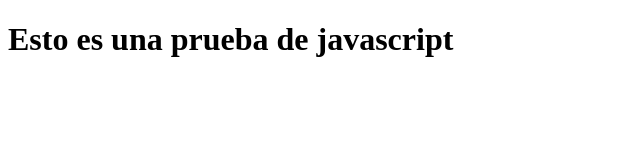
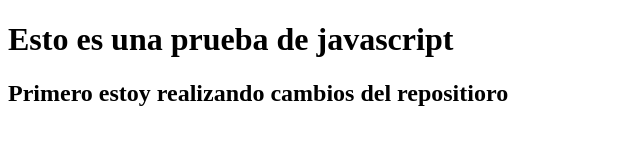
Before and after one commit to alexcaxtro/prueba_tecnica, a website: page index.html in a window 1280 px wide. Shown: the whole page, without its empty margins (0-640 px from the left). Drawn offline with Linux system fonts and the light colour scheme.

Commit message:
Se agrega etiqueta h2

```diff
--- a/index.html
+++ b/index.html
@@ -8,5 +8,6 @@
 </head>
 <body>
     <h1>Esto es una prueba de javascript</h1>
+    <h2>Primero estoy realizando cambios del repositioro</h2>
 </body>
 </html>
```
